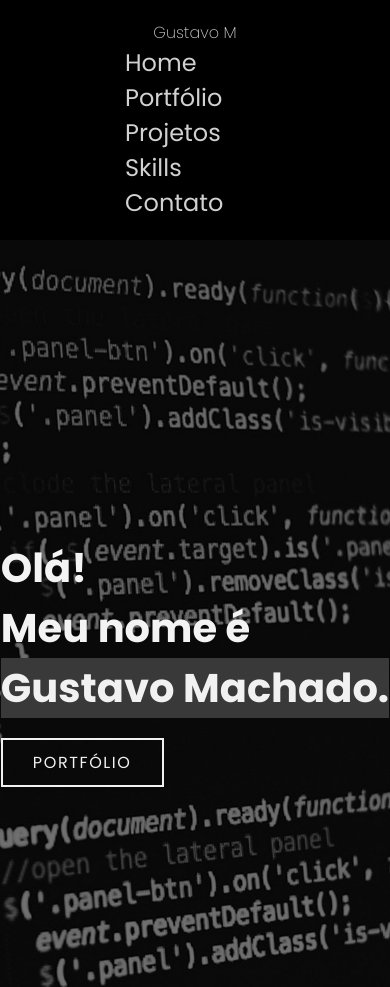
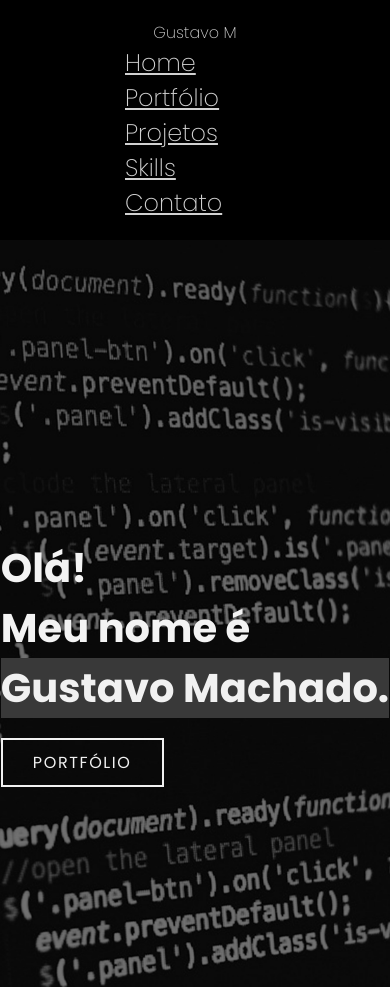
Before and after one commit to machadogustavo/Projeto-STARTse, a plain HTML site: page index.html in a window 390 px wide. Shown: the top 987 px of the page. Drawn offline with Linux system fonts and the light colour scheme.

Commit message:
Update style.css

```diff
--- a/style.css
+++ b/style.css
@@ -681,7 +681,9 @@ form h5 {
         flex-direction: column;
         color: #d1d1d1;
         font-size: 3rem;
-        font-weight: 400;
+        font-weight: 200;
+        text-decoration: underline;
+        text-align: center;
     }
 
     .aboutme-info {
```
